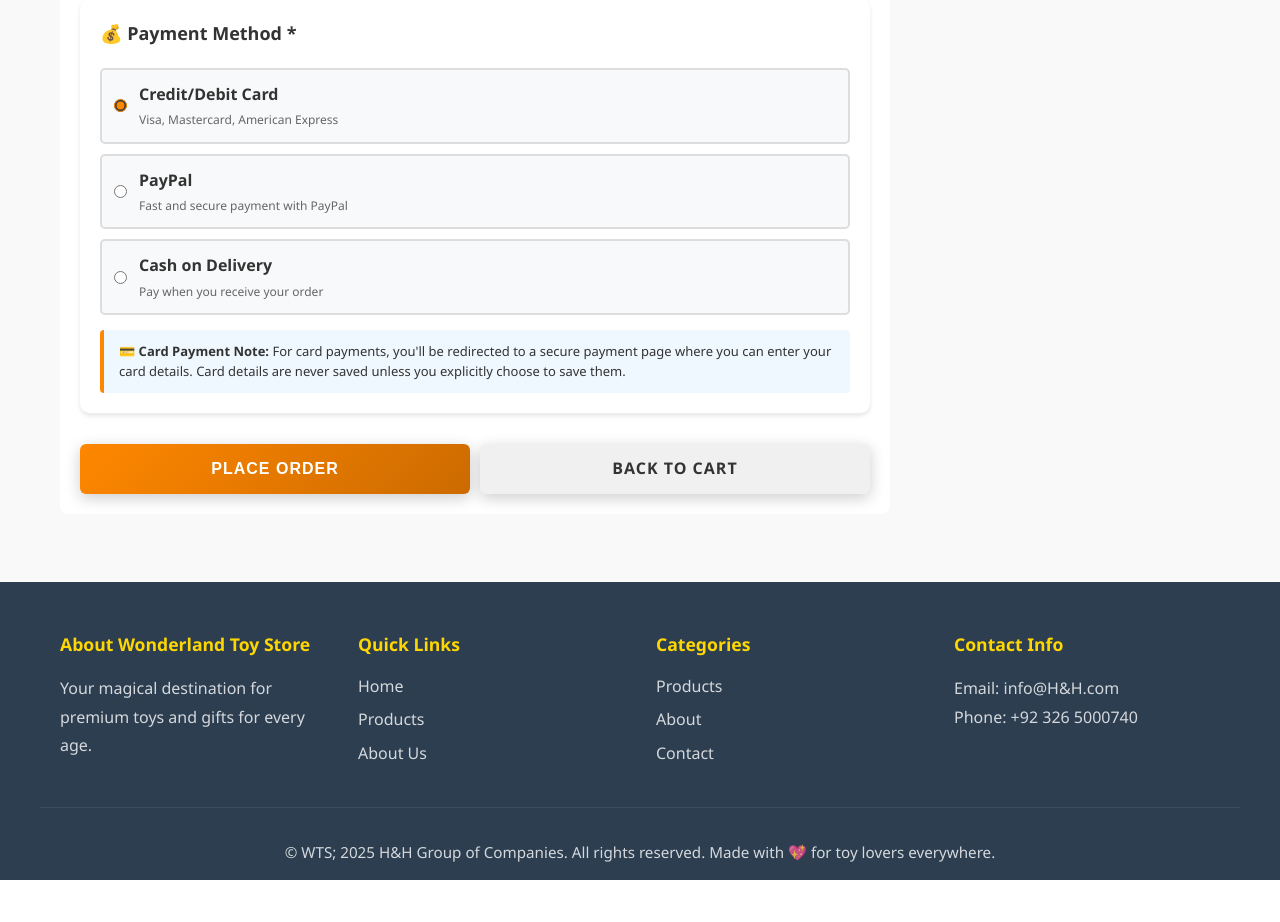
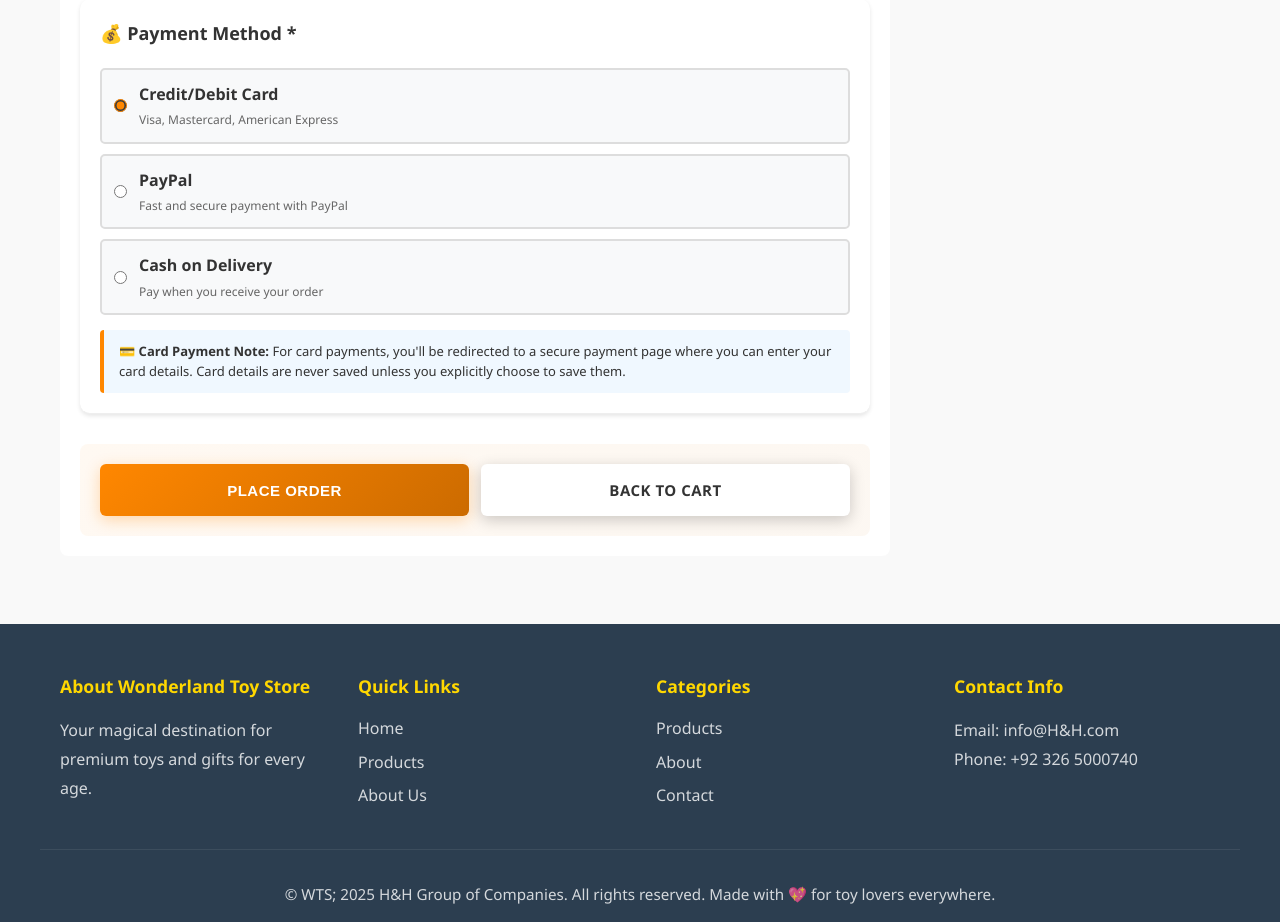
Before and after one commit to hasanzafzal/Wonderland-Toy-Store, a Python web app: template app/templates/checkout.html in a window 1280 px wide. Shown: the part 1059-1981 px from the top of the page. Before the commit the page ends 1939 px from the top, so only its background shows below. Run offline with Jinja, Linux system fonts and the light colour scheme; the template is opened without the code that fills it, so the values that code supplies are empty.

Commit message:
fix styling

```diff
--- a/app/templates/checkout.html
+++ b/app/templates/checkout.html
@@ -316,34 +316,45 @@
 
     .checkout-actions {
         display: flex;
-        gap: 10px;
+        gap: 12px;
         margin-top: 30px;
+        padding: 20px;
+        background: linear-gradient(135deg, rgba(255, 135, 0, 0.05) 0%, rgba(204, 107, 0, 0.05) 100%);
+        border-radius: 8px;
     }
 
     .checkout-actions .btn {
         flex: 1;
-        padding: 12px 20px;
+        padding: 14px 24px;
         border: none;
         border-radius: 6px;
-        font-size: 16px;
+        font-size: 15px;
         font-weight: 600;
         cursor: pointer;
-        transition: all 0.3s;
+        transition: all 0.3s ease;
+        text-transform: uppercase;
+        letter-spacing: 0.5px;
     }
 
     .btn-primary {
-        background: linear-gradient(135deg, var(--primary-color) 0%, #CC6B00 100%);
+        background: linear-gradient(135deg, #FF8700 0%, #CC6B00 100%);
         color: white;
+        box-shadow: 0 4px 15px rgba(255, 135, 0, 0.3);
     }
 
     .btn-primary:hover {
         transform: translateY(-2px);
-        box-shadow: 0 8px 16px rgba(255, 135, 0, 0.3);
+        box-shadow: 0 6px 20px rgba(255, 135, 0, 0.4);
+    }
+
+    .btn-primary:active {
+        transform: translateY(0);
     }
 
     .btn-secondary {
-        background: #f0f0f0;
+        background: #ffffff;
         color: #333;
+        border: 2px solid #FF8700;
         text-decoration: none;
         display: flex;
         align-items: center;
@@ -351,7 +362,9 @@
     }
 
     .btn-secondary:hover {
-        background: #e0e0e0;
+        background: #FFF5EB;
+        transform: translateY(-2px);
+        box-shadow: 0 4px 12px rgba(255, 135, 0, 0.2);
     }
 
     .checkout-sidebar {
```
Also changed, not shown: app/templates/cart.html (+45 -0 lines).
